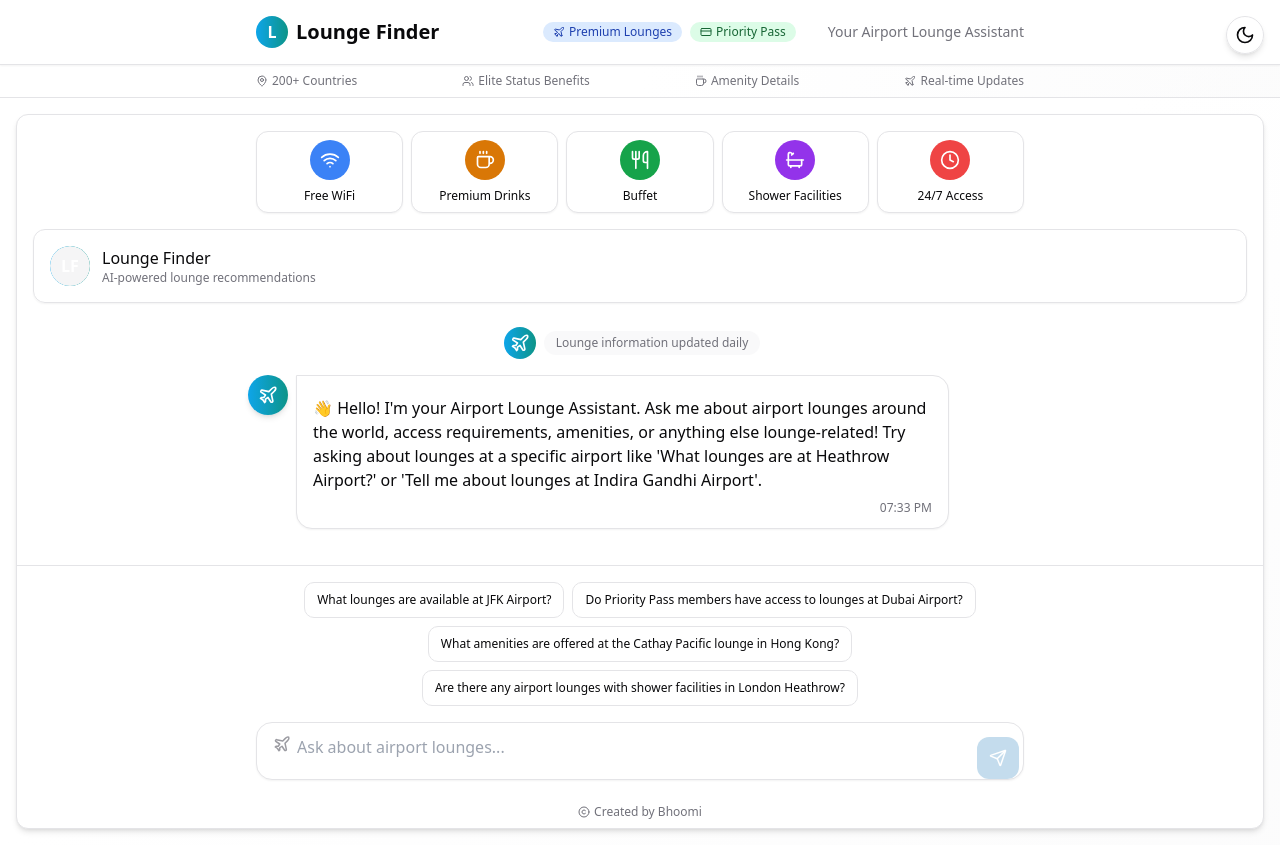
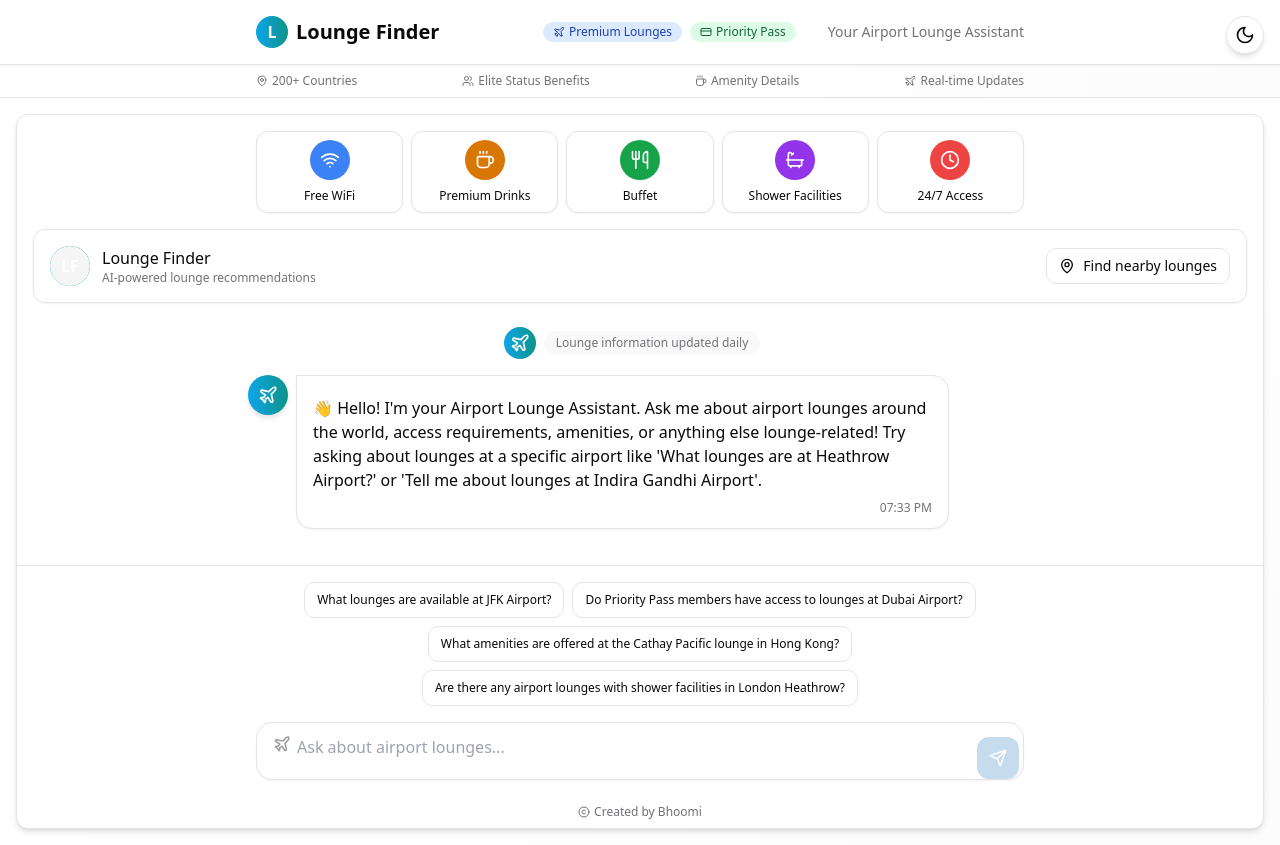
Before and after one commit to Aryan-km/travel-lounge-bot, a React (Vite) app: page / in a window 1280 px wide. Built offline with nearby package versions, Linux system fonts and the light colour scheme.

Commit message:
Add location button and functionality
Adds a button to fetch the user's current location and prompt the AI to search for nearby airport lounges.

```diff
--- a/src/components/ChatInterface.tsx
+++ b/src/components/ChatInterface.tsx
@@ -1,4 +1,3 @@
-
 import React, { useState, useRef, useEffect } from "react";
 import { ChatInput } from "./ChatInput";
 import { ChatMessage, TypingIndicator } from "./ChatMessage";
@@ -8,6 +7,7 @@ import { Plane, Clock, Wifi, Coffee, Utensils, Bath, LucideIcon, Copyright } fro
 import { Card } from "@/components/ui/card";
 import { Avatar, AvatarFallback } from "@/components/ui/avatar";
 import { Button } from "@/components/ui/button";
+import { LocationButton } from "./LocationButton";
 
 type AmenityWidget = {
   icon: LucideIcon;
@@ -23,7 +23,6 @@ const amenityWidgets: AmenityWidget[] = [
   { icon: Clock, label: "24/7 Access", color: "bg-red-500" },
 ];
 
-// Common sample questions to make the interface more interactive
 const sampleQuestions = [
   "What lounges are available at JFK Airport?",
   "Do Priority Pass members have access to lounges at Dubai Airport?",
@@ -129,6 +128,7 @@ export function ChatInterface() {
         </div>
 
         <Card className="p-4 mb-4 border bg-card/50 backdrop-blur-sm hover:bg-card/70 transition-colors">
+          <div className="flex items-center justify-between">
             <div className="flex items-center space-x-3">
               <Avatar className="h-10 w-10 bg-lounge-gradient animate-pulse-slow">
                 <AvatarFallback className="text-white font-bold">LF</AvatarFallback>
@@ -137,6 +137,8 @@ export function ChatInterface() {
                 <h3 className="font-medium">Lounge Finder</h3>
                 <p className="text-xs text-muted-foreground">AI-powered lounge recommendations</p>
               </div>
+            </div>
+            <LocationButton onSendMessage={handleSendMessage} />
           </div>
         </Card>
 
--- /dev/null
+++ b/src/components/LocationButton.tsx
@@ -0,0 +1,80 @@
+
+import { MapPin } from "lucide-react";
+import { Button } from "./ui/button";
+import { useToast } from "@/hooks/use-toast";
+
+type Coordinates = {
+  latitude: number;
+  longitude: number;
+};
+
+export function LocationButton({ onSendMessage }: { onSendMessage: (message: string) => void }) {
+  const { toast } = useToast();
+
+  const getLocation = () => {
+    if (!navigator.geolocation) {
+      toast({
+        title: "Error",
+        description: "Geolocation is not supported by your browser",
+        variant: "destructive",
+      });
+      return;
+    }
+
+    toast({
+      title: "Locating...",
+      description: "Finding your current location",
+    });
+
+    navigator.geolocation.getCurrentPosition(
+      async (position) => {
+        const coords: Coordinates = {
+          latitude: position.coords.latitude,
+          longitude: position.coords.longitude,
+        };
+
+        try {
+          const response = await fetch(
+            `https://api.bigdatacloud.net/data/reverse-geocode-client?latitude=${coords.latitude}&longitude=${coords.longitude}&localityLanguage=en`
+          );
+          const data = await response.json();
+
+          const location = data.city || data.locality || "your location";
+          const message = `What airport lounges are available near ${location} (coordinates: ${coords.latitude.toFixed(2)}, ${coords.longitude.toFixed(2)})?`;
+
+          onSendMessage(message);
+
+          toast({
+            title: "Location found!",
+            description: `Searching for lounges near ${location}`,
+          });
+        } catch (error) {
+          toast({
+            title: "Error",
+            description: "Could not determine your location name",
+            variant: "destructive",
+          });
+        }
+      },
+      (error) => {
+        toast({
+          title: "Error",
+          description: "Could not get your location: " + error.message,
+          variant: "destructive",
+        });
+      }
+    );
+  };
+
+  return (
+    <Button
+      onClick={getLocation}
+      variant="outline"
+      size="sm"
+      className="gap-2 animate-fade-in"
+    >
+      <MapPin size={16} />
+      Find nearby lounges
+    </Button>
+  );
+}
```
Lines whose indentation alone changed are shown as unchanged.
